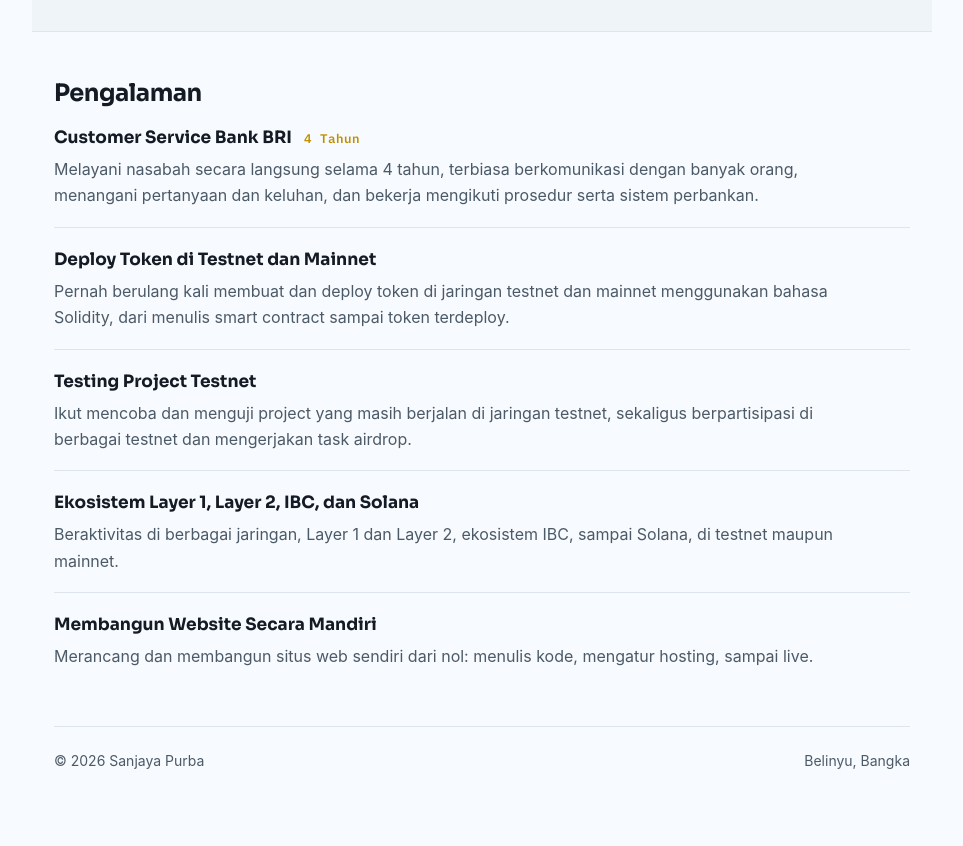
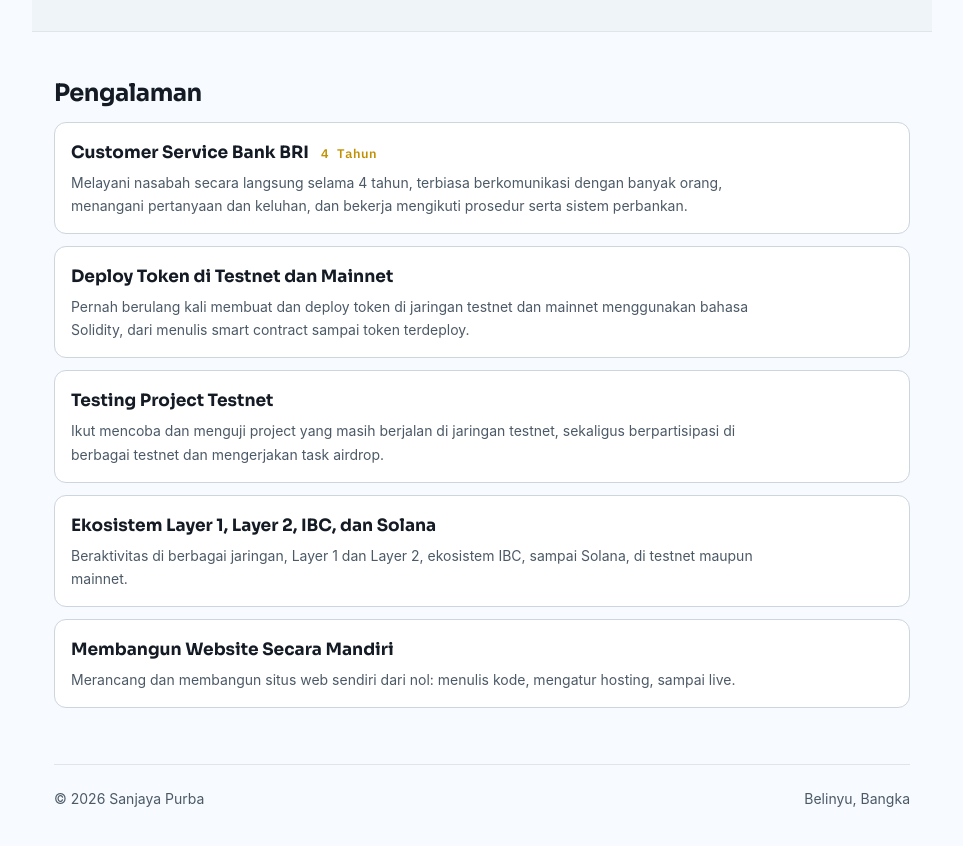
Before and after one commit to je26/Sanjayapurba, a plain HTML site: page index.html in a window 1280 px wide. Shown: the part 704-1550 px from the top of the page, without its empty margins (158-1121 px from the left). Drawn offline with Linux system fonts and the light colour scheme.

Commit message:
Restyle Pengalaman entries as cards like the home highlight cards

```diff
--- a/index.html
+++ b/index.html
@@ -446,13 +446,13 @@
         background: var(--surface-2);
       }
 
-      .exp { list-style: none; margin: 0; padding: 0; }
+      .exp { list-style: none; margin: 0; padding: 0; display: grid; gap: 12px; }
       .exp li {
-        padding: 18px 0;
-        border-bottom: 1px solid var(--line-soft);
-      }
-      .exp li:first-child { padding-top: 2px; }
-      .exp li:last-child { border-bottom: none; padding-bottom: 0; }
+        background: var(--surface);
+        border: 1px solid var(--line);
+        border-radius: var(--radius);
+        padding: 16px;
+      }
       .exp .head {
         display: flex;
         flex-wrap: wrap;
@@ -468,7 +468,7 @@
         color: var(--gold);
         letter-spacing: 0.04em;
       }
-      .exp p { margin: 0; color: var(--ink-soft); font-size: 16px; }
+      .exp p { margin: 0; color: var(--ink-soft); font-size: 14px; }
 
       .porto-grid {
         display: grid;
```
